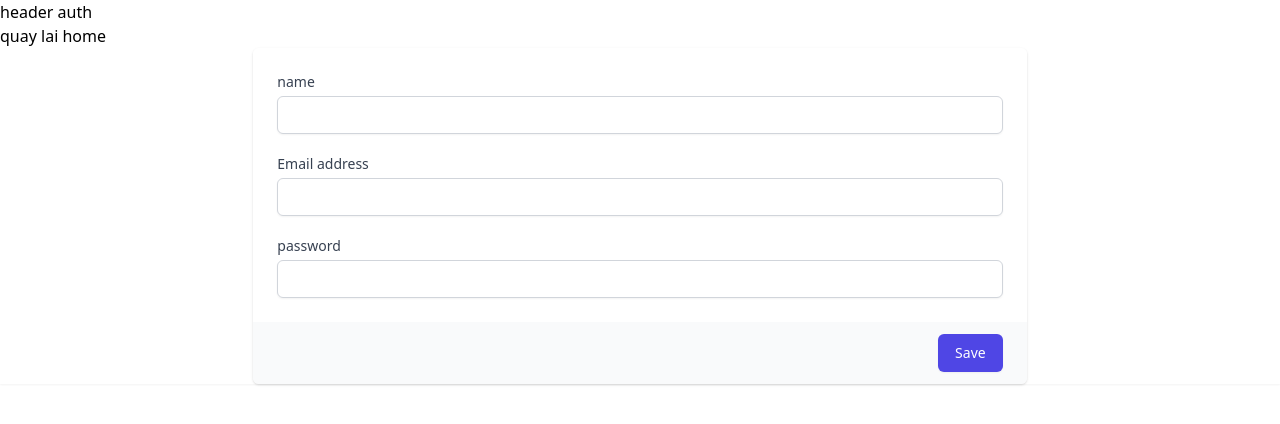
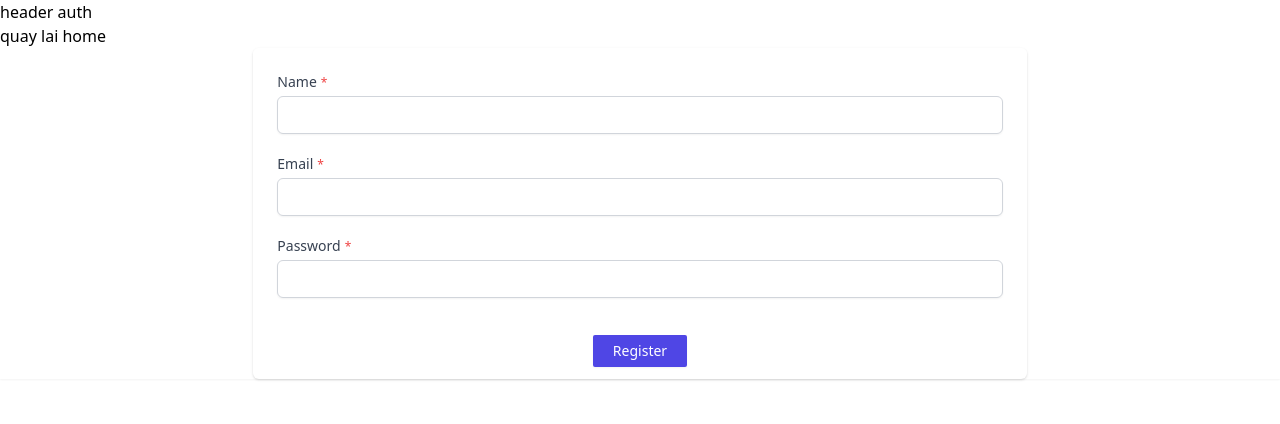
Before and after one commit to hungphung2811/react_redux, a React (Create React App) app: page /buyer/register in a window 1280 px wide. Shown: the top 424 px of the page. Built offline with nearby package versions, Linux system fonts and the light colour scheme.

Commit message:
update animation for banner

```diff
--- a/src/components/website/atoms/FormInput/index.jsx
+++ b/src/components/website/atoms/FormInput/index.jsx
@@ -1,13 +1,15 @@
 import React from 'react'
 
-function FormInput({reg,...props}) {
+function FormInput({ type, name, id, reg, error, ...props }) {
     return (
-        <input
-            type="text" name="name" id="name" autoComplete="given-name"
-            className="mt-1 focus:ring-indigo-500 focus:border-indigo-500 block w-full shadow-sm sm:text-sm border-gray-300 rounded-md"
-            // {...register('name')}
-            {...reg}
-        />
+        <>
+            <input
+                type={type} name={name} id={id} autoComplete="given-name"
+                className={`${error ? 'border-red-300' : 'border-gray-300'} mt-1 focus:ring-indigo-500 focus:border-indigo-500 block w-full shadow-sm sm:text-sm rounded-md`}
+                {...reg}
+                {...props}
+            />
+        </>
     )
 }
 
--- /dev/null
+++ b/src/components/website/atoms/FormLabel/index.jsx
@@ -0,0 +1,18 @@
+import React from 'react'
+
+function FormLabel({ id, label, require, ...props }) {
+    return (
+        <>
+            <label
+                {...props}
+                htmlFor={id}
+                className="block text-sm font-medium text-gray-700"
+            >
+                {label}
+                <span className='ml-1 text-xs text-red-500'>{require ? '*' : ''}</span>
+            </label>
+        </>
+    )
+}
+
+export default FormLabel
--- /dev/null
+++ b/src/components/website/molecules/FormGroup/index.jsx
@@ -0,0 +1,27 @@
+import FormInput from 'components/website/atoms/FormInput'
+import FormLabel from 'components/website/atoms/FormLabel'
+import React from 'react'
+
+function FormGroup({ label, type, name, id, reg, error, require, ...props }) {
+    return (
+        <div>
+            <FormLabel
+                id={id}
+                label={label}
+                require={require}
+                {...props}
+            />
+
+            <FormInput
+                type={type}
+                name={name}
+                id={id}
+                reg={reg}
+                error={error}
+                {...props}
+            />
+        </div>
+    )
+}
+
+export default FormGroup
--- a/src/components/website/organisms/Banner/index.jsx
+++ b/src/components/website/organisms/Banner/index.jsx
@@ -10,7 +10,7 @@ function Banner() {
                     <SectionInfo />
                 </div>
             </div>
-            <div>
+            <div className='animate-wiggle'>
                 <ImageItem
                     url={'https://cdn.jevelin.shufflehound.com/wp-content/uploads/sites/42/2018/03/inside-weather-E5lK_COkD2E-unsplash-copy.jpg'}
                     alt={'banner'}
--- a/src/components/website/pages/auth/Register/index.jsx
+++ b/src/components/website/pages/auth/Register/index.jsx
@@ -1,5 +1,8 @@
 import AuthApi from 'api/authApi';
+import Button from 'components/website/atoms/Button';
 import FormInput from 'components/website/atoms/FormInput';
+import Text from 'components/website/atoms/Text';
+import FormGroup from 'components/website/molecules/FormGroup';
 import React, { useState } from 'react'
 
 import { useForm } from 'react-hook-form';
@@ -17,11 +20,12 @@ function Register() {
 
     const onhandleSubmit = (data, e) => {
         console.log(data);
-        return;
+        // return;
         (async () => {
             try {
                 const newUser = await AuthApi.signUp(data);
                 setErrorsState({
+                    ...errorsState,
                     name: '',
                     email: '',
                     password: ''
@@ -29,7 +33,6 @@ function Register() {
                 setSuccess(true)
                 e.target.reset();
             } catch (error) {
-                console.log(error.response.data.error);
                 const { errorName, errorEmail, errorPassword } = error.response.data.error;
                 if (errorName) {
                     setErrorsState({
@@ -72,41 +75,68 @@ function Register() {
                         <div className="shadow overflow-hidden sm:rounded-md">
                             <div className="px-4 py-5 bg-white sm:p-6">
                                 <div>
-                                    <div>
-                                        <label htmlFor="name" className="block text-sm font-medium text-gray-700">name</label>
-                                        {/* <input
-                                            type="text" name="name" id="name" autoComplete="given-name"
-                                            className="mt-1 focus:ring-indigo-500 focus:border-indigo-500 block w-full shadow-sm sm:text-sm border-gray-300 rounded-md"
-                                            // {...register('name')}
-                                            ref={register('name')}
-                                        /> */}
-                                        <FormInput reg={{...register('name')}}/>
+                                    <FormGroup
+                                        type='text'
+                                        name='name'
+                                        id='name'
+                                        label='Name'
+                                        require={true}
+                                        error={errorsState.name}
+                                        reg={{ ...register('name') }}
+                                    />
+                                    <Text
+                                        variant='span'
+                                        className='mt-2 text-red-500 text-xs font-body font-medium'
+                                    >
                                         {errorsState.name}
+                                    </Text>
                                 </div>
                                 <div className='mt-5'>
-                                        <label htmlFor="email" className="block text-sm font-medium text-gray-700">Email address</label>
-                                        <input type="text" name="email" id="email"
-                                            autoComplete="email"
-                                            className="mt-1 focus:ring-indigo-500 focus:border-indigo-500 block w-full shadow-sm sm:text-sm border-gray-300 rounded-md"
-                                            {...register('email')}
+                                    <FormGroup
+                                        type='email'
+                                        name='email'
+                                        id='email'
+                                        label='Email'
+                                        require={true}
+                                        error={errorsState.email}
+                                        reg={{ ...register('email') }}
                                     />
+                                    <Text
+                                        variant='span'
+                                        className='mt-2 text-red-500 text-xs font-body font-medium'
+                                    >
                                         {errorsState.email}
+                                    </Text>
                                 </div>
                                 <div className='mt-5'>
-                                        <label htmlFor="password" className="block text-sm font-medium text-gray-700">password</label>
-                                        <input type="text" name="password" id="password"
-                                            autoComplete="email"
-                                            className="mt-1 focus:ring-indigo-500 focus:border-indigo-500 block w-full shadow-sm sm:text-sm border-gray-300 rounded-md"
-                                            {...register('password')}
+                                    <FormGroup
+                                        type='password'
+                                        name='password'
+                                        id='password'
+                                        label='Password'
+                                        require={true}
+                                        error={errorsState.password}
+                                        reg={{ ...register('password') }}
                                     />
+                                    <Text
+                                        variant='span'
+                                        className='mt-2 text-red-500 text-xs font-body font-medium'
+                                    >
                                         {errorsState.password}
+                                    </Text>
                                 </div>
                             </div>
-                            </div>
-                            <div className="px-4 py-3 bg-gray-50 text-right sm:px-6">
-                                <button type="submit" className="inline-flex justify-center py-2 px-4 border border-transparent shadow-sm text-sm font-medium rounded-md text-white bg-indigo-600 hover:bg-indigo-700 focus:outline-none focus:ring-2 focus:ring-offset-2 focus:ring-indigo-500">
-                                    Save
-                                </button>
+                            <div className="px-4 py-3 text-center sm:px-6">
+                                <Button
+                                    variant='btn-tag'
+                                    size='medium'
+                                    color='text-white'
+                                    bg='bg-indigo-600'
+                                    twCustom={true}
+                                    classname='shadow-sm text-sm font-medium rounded-sm transition-colors'
+                                >
+                                    Register
+                                </Button>
                             </div>
                         </div>
                     </form>
--- a/src/index.css
+++ b/src/index.css
@@ -715,24 +715,15 @@ select{
 .left-3{
 	left: 0.75rem;
 }
-.col-span-6{
-	grid-column: span 6 / span 6;
-}
-.col-span-1{
-	grid-column: span 1 / span 1;
-}
-.col-span-3{
-	grid-column: span 3 / span 3;
-}
-.col-span-2{
-	grid-column: span 2 / span 2;
-}
-.col-span-9{
-	grid-column: span 9 / span 9;
-}
 .mx-auto{
 	margin-left: auto;
 	margin-right: auto;
+}
+.mt-1{
+	margin-top: 0.25rem;
+}
+.ml-1{
+	margin-left: 0.25rem;
 }
 .mb-8{
 	margin-bottom: 2rem;
@@ -746,23 +737,20 @@ select{
 .mt-10{
 	margin-top: 2.5rem;
 }
-.mt-1{
-	margin-top: 0.25rem;
-}
 .mt-5{
 	margin-top: 1.25rem;
 }
 .mb-2{
 	margin-bottom: 0.5rem;
 }
+.mt-2{
+	margin-top: 0.5rem;
+}
 .block{
 	display: block;
 }
 .flex{
 	display: flex;
-}
-.inline-flex{
-	display: inline-flex;
 }
 .grid{
 	display: grid;
@@ -779,17 +767,24 @@ select{
 .w-2\/3{
 	width: 66.666667%;
 }
+@keyframes wiggle{
+
+	0%{
+		transform: rotate(10deg) translate(100px,0);
+	}
+
+	100%{
+		transform: rotate(0deg) translate(0,0);
+	}
+}
+.animate-wiggle{
+	animation: wiggle 1s ease;
+}
 .cursor-pointer{
 	cursor: pointer;
 }
 .grid-cols-2{
 	grid-template-columns: repeat(2, minmax(0, 1fr));
-}
-.grid-cols-6{
-	grid-template-columns: repeat(6, minmax(0, 1fr));
-}
-.grid-cols-3{
-	grid-template-columns: repeat(3, minmax(0, 1fr));
 }
 .items-center{
 	align-items: center;
@@ -800,9 +795,6 @@ select{
 .justify-between{
 	justify-content: space-between;
 }
-.gap-6{
-	gap: 1.5rem;
-}
 .overflow-hidden{
 	overflow: hidden;
 }
@@ -812,24 +804,16 @@ select{
 .rounded-md{
 	border-radius: 0.375rem;
 }
-.rounded{
-	border-radius: 0.25rem;
-}
 .rounded-sm{
 	border-radius: 0.125rem;
 }
-.border{
-	border-width: 1px;
-}
-.border-t-\[1px\]{
-	border-top-width: 1px;
+.border-red-300{
+	--tw-border-opacity: 1;
+	border-color: rgba(252, 165, 165, var(--tw-border-opacity));
 }
 .border-gray-300{
 	--tw-border-opacity: 1;
 	border-color: rgba(209, 213, 219, var(--tw-border-opacity));
-}
-.border-transparent{
-	border-color: transparent;
 }
 .bg-blue-500{
 	--tw-bg-opacity: 1;
@@ -863,17 +847,13 @@ select{
 	--tw-bg-opacity: 1;
 	background-color: rgba(243, 244, 246, var(--tw-bg-opacity));
 }
-.bg-gray-50{
+.bg-green-400{
 	--tw-bg-opacity: 1;
-	background-color: rgba(249, 250, 251, var(--tw-bg-opacity));
+	background-color: rgba(52, 211, 153, var(--tw-bg-opacity));
 }
 .bg-indigo-600{
 	--tw-bg-opacity: 1;
 	background-color: rgba(79, 70, 229, var(--tw-bg-opacity));
-}
-.bg-green-400{
-	--tw-bg-opacity: 1;
-	background-color: rgba(52, 211, 153, var(--tw-bg-opacity));
 }
 .bg-opacity-80{
 	--tw-bg-opacity: 0.8;
@@ -938,6 +918,10 @@ select{
 	padding-top: 2rem;
 	padding-bottom: 2rem;
 }
+.px-10{
+	padding-left: 2.5rem;
+	padding-right: 2.5rem;
+}
 .px-4{
 	padding-left: 1rem;
 	padding-right: 1rem;
@@ -946,18 +930,11 @@ select{
 	padding-top: 1.25rem;
 	padding-bottom: 1.25rem;
 }
-.px-10{
-	padding-left: 2.5rem;
-	padding-right: 2.5rem;
-}
 .text-center{
 	text-align: center;
 }
 .text-left{
 	text-align: left;
-}
-.text-right{
-	text-align: right;
 }
 .align-text-top{
 	vertical-align: text-top;
@@ -968,6 +945,10 @@ select{
 .text-sm{
 	font-size: 0.875rem;
 	line-height: 1.25rem;
+}
+.text-xs{
+	font-size: 0.75rem;
+	line-height: 1rem;
 }
 .text-\[15px\]{
 	font-size: 15px;
@@ -982,13 +963,8 @@ select{
 	font-size: 1.25rem;
 	line-height: 1.75rem;
 }
-.text-lg{
-	font-size: 1.125rem;
-	line-height: 1.75rem;
-}
-.text-xs{
-	font-size: 0.75rem;
-	line-height: 1rem;
+.font-medium{
+	font-weight: 500;
 }
 .font-bold{
 	font-weight: 700;
@@ -996,14 +972,8 @@ select{
 .font-semibold{
 	font-weight: 600;
 }
-.font-medium{
-	font-weight: 500;
-}
 .capitalize{
 	text-transform: capitalize;
-}
-.leading-6{
-	line-height: 1.5rem;
 }
 .text-blue-500{
 	--tw-text-opacity: 1;
@@ -1016,6 +986,14 @@ select{
 .text-white{
 	--tw-text-opacity: 1;
 	color: rgba(255, 255, 255, var(--tw-text-opacity));
+}
+.text-gray-700{
+	--tw-text-opacity: 1;
+	color: rgba(55, 65, 81, var(--tw-text-opacity));
+}
+.text-red-500{
+	--tw-text-opacity: 1;
+	color: rgba(239, 68, 68, var(--tw-text-opacity));
 }
 .text-yellow-500{
 	--tw-text-opacity: 1;
@@ -1033,15 +1011,15 @@ select{
 	--tw-text-opacity: 1;
 	color: rgba(75, 85, 99, var(--tw-text-opacity));
 }
-.text-gray-700{
-	--tw-text-opacity: 1;
-	color: rgba(55, 65, 81, var(--tw-text-opacity));
-}
 .underline{
 	text-decoration: underline;
 }
 .opacity-0{
 	opacity: 0;
+}
+.shadow-sm{
+	--tw-shadow: 0 1px 2px 0 rgba(0, 0, 0, 0.05);
+	box-shadow: var(--tw-ring-offset-shadow, 0 0 #0000), var(--tw-ring-shadow, 0 0 #0000), var(--tw-shadow);
 }
 .shadow-md{
 	--tw-shadow: 0 4px 6px -1px rgba(0, 0, 0, 0.1), 0 2px 4px -1px rgba(0, 0, 0, 0.06);
@@ -1051,12 +1029,13 @@ select{
 	--tw-shadow: 0 1px 3px 0 rgba(0, 0, 0, 0.1), 0 1px 2px 0 rgba(0, 0, 0, 0.06);
 	box-shadow: var(--tw-ring-offset-shadow, 0 0 #0000), var(--tw-ring-shadow, 0 0 #0000), var(--tw-shadow);
 }
-.shadow-sm{
-	--tw-shadow: 0 1px 2px 0 rgba(0, 0, 0, 0.05);
-	box-shadow: var(--tw-ring-offset-shadow, 0 0 #0000), var(--tw-ring-shadow, 0 0 #0000), var(--tw-shadow);
-}
 .transition-opacity{
 	transition-property: opacity;
+	transition-timing-function: cubic-bezier(0.4, 0, 0.2, 1);
+	transition-duration: 150ms;
+}
+.transition-colors{
+	transition-property: background-color, border-color, color, fill, stroke;
 	transition-timing-function: cubic-bezier(0.4, 0, 0.2, 1);
 	transition-duration: 150ms;
 }
@@ -1064,11 +1043,6 @@ select{
 .active{
 	visibility: visible;
 	opacity: 1;
-}
-
-.hover\:bg-indigo-700:hover{
-	--tw-bg-opacity: 1;
-	background-color: rgba(67, 56, 202, var(--tw-bg-opacity));
 }
 
 .hover\:text-yellow-500:hover{
@@ -1086,34 +1060,12 @@ select{
 	outline-offset: 2px;
 }
 
-.focus\:ring-2:focus{
-	--tw-ring-offset-shadow: var(--tw-ring-inset) 0 0 0 var(--tw-ring-offset-width) var(--tw-ring-offset-color);
-	--tw-ring-shadow: var(--tw-ring-inset) 0 0 0 calc(2px + var(--tw-ring-offset-width)) var(--tw-ring-color);
-	box-shadow: var(--tw-ring-offset-shadow), var(--tw-ring-shadow), var(--tw-shadow, 0 0 #0000);
-}
-
 .focus\:ring-indigo-500:focus{
 	--tw-ring-opacity: 1;
 	--tw-ring-color: rgba(99, 102, 241, var(--tw-ring-opacity));
 }
 
-.focus\:ring-offset-2:focus{
-	--tw-ring-offset-width: 2px;
-}
-
 @media (min-width: 640px){
-
-	.sm\:col-span-3{
-		grid-column: span 3 / span 3;
-	}
-
-	.sm\:col-span-4{
-		grid-column: span 4 / span 4;
-	}
-
-	.sm\:col-span-6{
-		grid-column: span 6 / span 6;
-	}
 
 	.sm\:mt-0{
 		margin-top: 0px;
@@ -1125,11 +1077,6 @@ select{
 
 	.sm\:p-6{
 		padding: 1.5rem;
-	}
-
-	.sm\:px-0{
-		padding-left: 0px;
-		padding-right: 0px;
 	}
 
 	.sm\:px-6{
@@ -1145,34 +1092,7 @@ select{
 
 @media (min-width: 768px){
 
-	.md\:col-span-1{
-		grid-column: span 1 / span 1;
-	}
-
-	.md\:col-span-2{
-		grid-column: span 2 / span 2;
-	}
-
 	.md\:mt-0{
 		margin-top: 0px;
 	}
-
-	.md\:grid{
-		display: grid;
-	}
-
-	.md\:grid-cols-3{
-		grid-template-columns: repeat(3, minmax(0, 1fr));
-	}
-
-	.md\:gap-6{
-		gap: 1.5rem;
-	}
 }
-
-@media (min-width: 1024px){
-
-	.lg\:col-span-2{
-		grid-column: span 2 / span 2;
-	}
-}
```
Also changed, not shown: tailwind.config.js (+9 -0 lines), src/logo.svg (deleted). Lines whose indentation alone changed are shown as unchanged.
